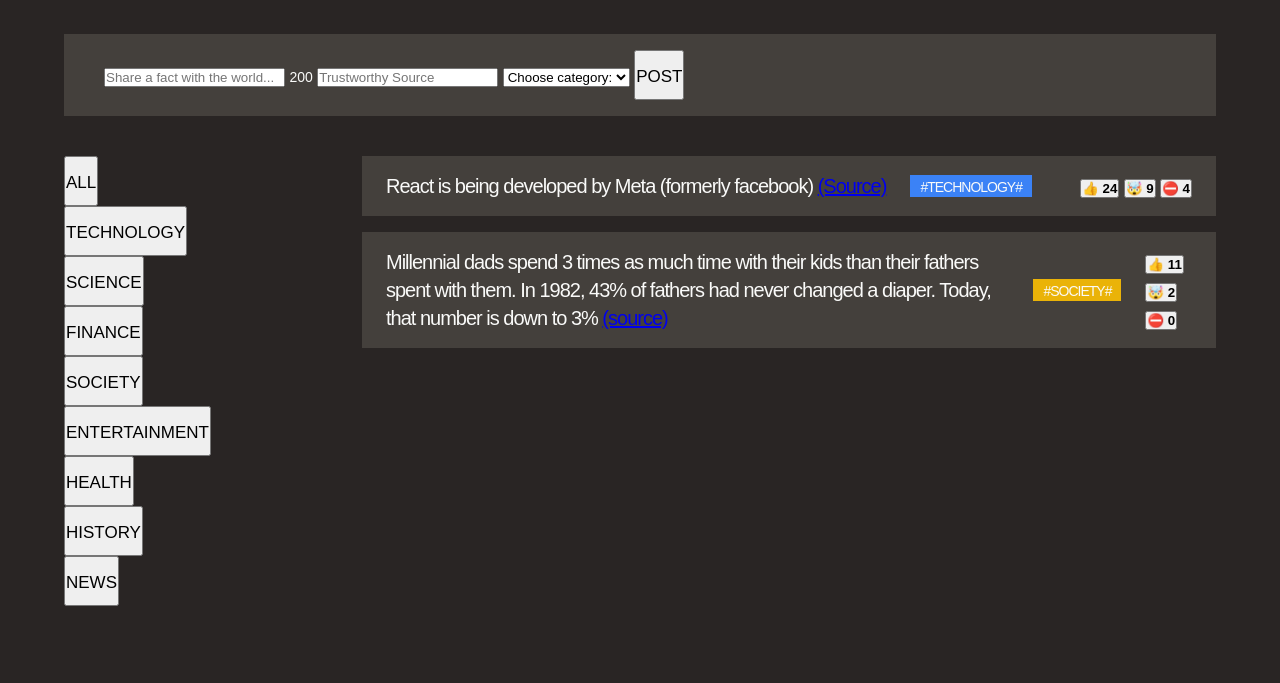
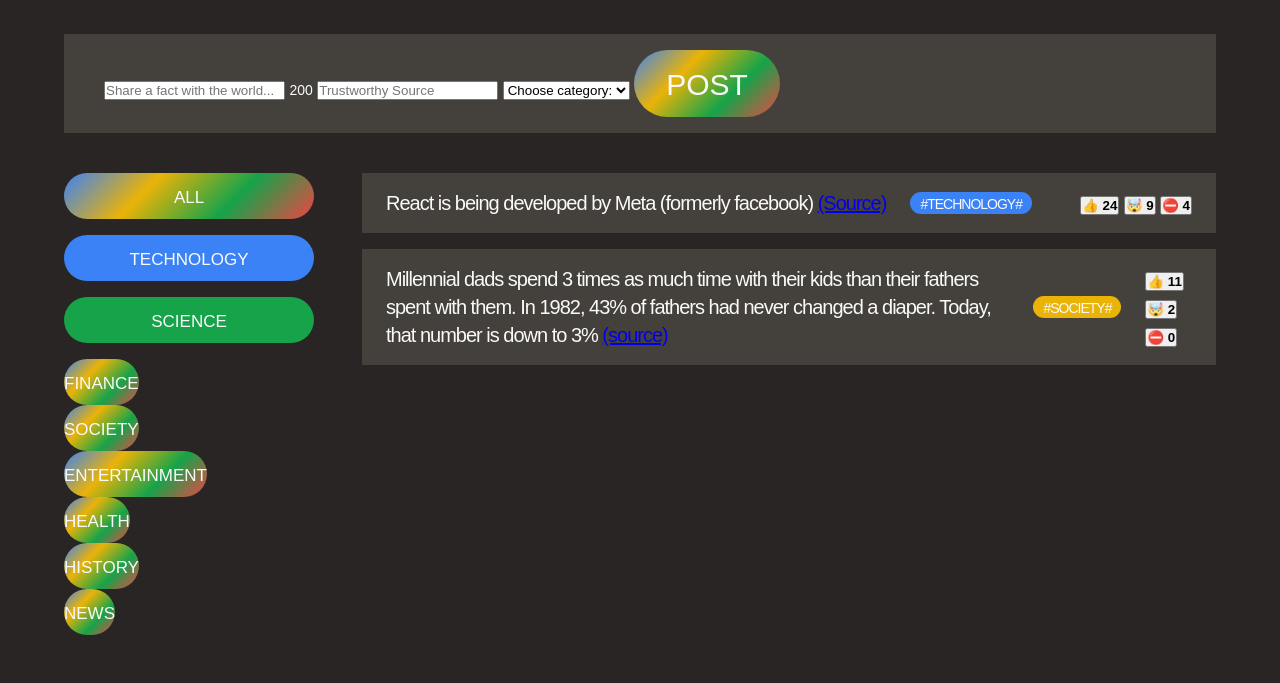
Before and after one commit to lucasaw2003/Udemy-Web-Development-Crash-Course, a plain HTML site: page Web Developer Course Work/index.html in a window 1280 px wide. Shown: the part 142-825 px from the top of the page. Before the commit the page ends 800 px from the top, so only its background shows below. Drawn offline with Linux system fonts and the light colour scheme.

Commit message:
Add Animations To Buttons
Add Color And Animations To Buttons To Scale And Rotate

```diff
--- a/Web Developer Course Work/index.html
+++ b/Web Developer Course Work/index.html
@@ -14,7 +14,7 @@
                 <h1>Today I Learned</h1>
             </div>
 
-            <button class="btn">Share a fact</button>
+            <button class="btn btn-large">Share a fact</button>
         </header>
 
         <form class="fact-form">
@@ -27,14 +27,14 @@
                 <option value="science">Science</option>
                 <option value="finance">Finance</option>
             </select>
-            <button class="btn">Post</button>
+            <button class="btn btn-large">Post</button>
         </form>
 
         <main>
             <ul>
-                <li><button class="btn">All</button></li>
-                <li><button class="btn">Technology</button></li>
-                <li><button class="btn">Science</button></li>
+                <li><button class="btn btn-all-categories">All</button></li>
+                <li class="category"><button class="btn btn-category" style="background-color: #3b82f6;">Technology</button></li>
+                <li class="category"><button class="btn btn-category" style="background-color: #16a34a;">Science</button></li>
                 <li><button class="btn">Finance</button></li>
                 <li><button class="btn">Society</button></li>
                 <li><button class="btn">Entertainment</button></li>
--- a/Web Developer Course Work/style.css
+++ b/Web Developer Course Work/style.css
@@ -19,6 +19,11 @@ h1 {
     margin-top: 6px;
     margin-left: 20px;
 }
+
+.category {
+    margin-bottom: 16px;
+}
+
 .logo {
     display: flex;
     align-items: center;
@@ -63,6 +68,7 @@ h1 {
     padding-top: 3px;
     padding-left: 10px;
     padding-right: 10px;
+    border-radius: 100px;
 }
 span {
     text-transform: uppercase;
@@ -94,9 +100,34 @@ main {
     transition: 0.3s;
 }
 .btn {
+    border: none;
     font-family: "Coiny", sans-serif;
     line-height: 1;
     text-transform: uppercase;
     font-size: 17px;
     padding: 16px 0 13px;
+    background-image: linear-gradient(135deg, #3b82f6, #eab308, #16a34a, #ef4444);
+    color: inherit;
+    border-radius: 100px;
+    transition: 0.3s;
 }
+
+.btn:hover {
+    transform: scale(110%) rotate(-2deg);
+
+}
+
+.btn-large {
+    font-size: 30px;
+    padding: 20px 32px 17px;
+}
+
+.btn-all-categories {
+    margin-bottom: 16px;
+    width: 100%;
+}
+
+.btn-category {
+    width: 100%;
+    background-image: none;
+}
```
